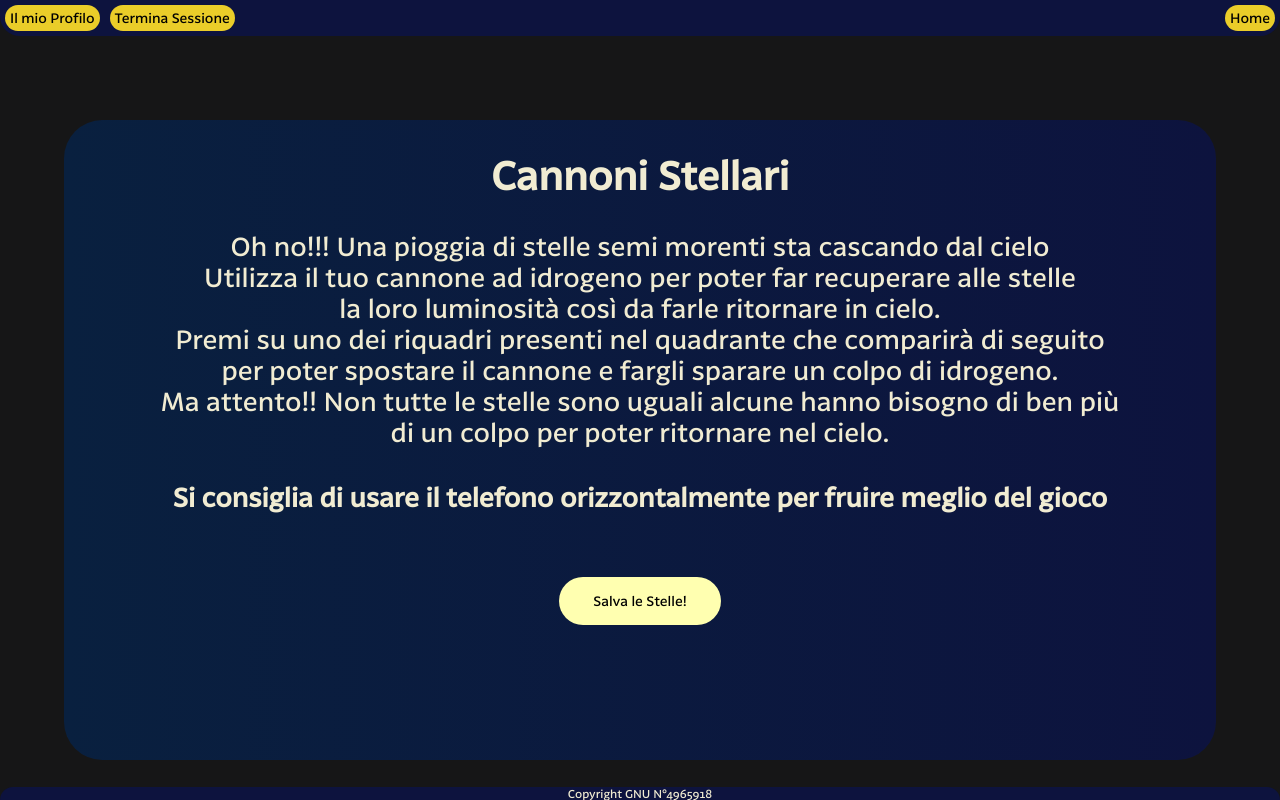
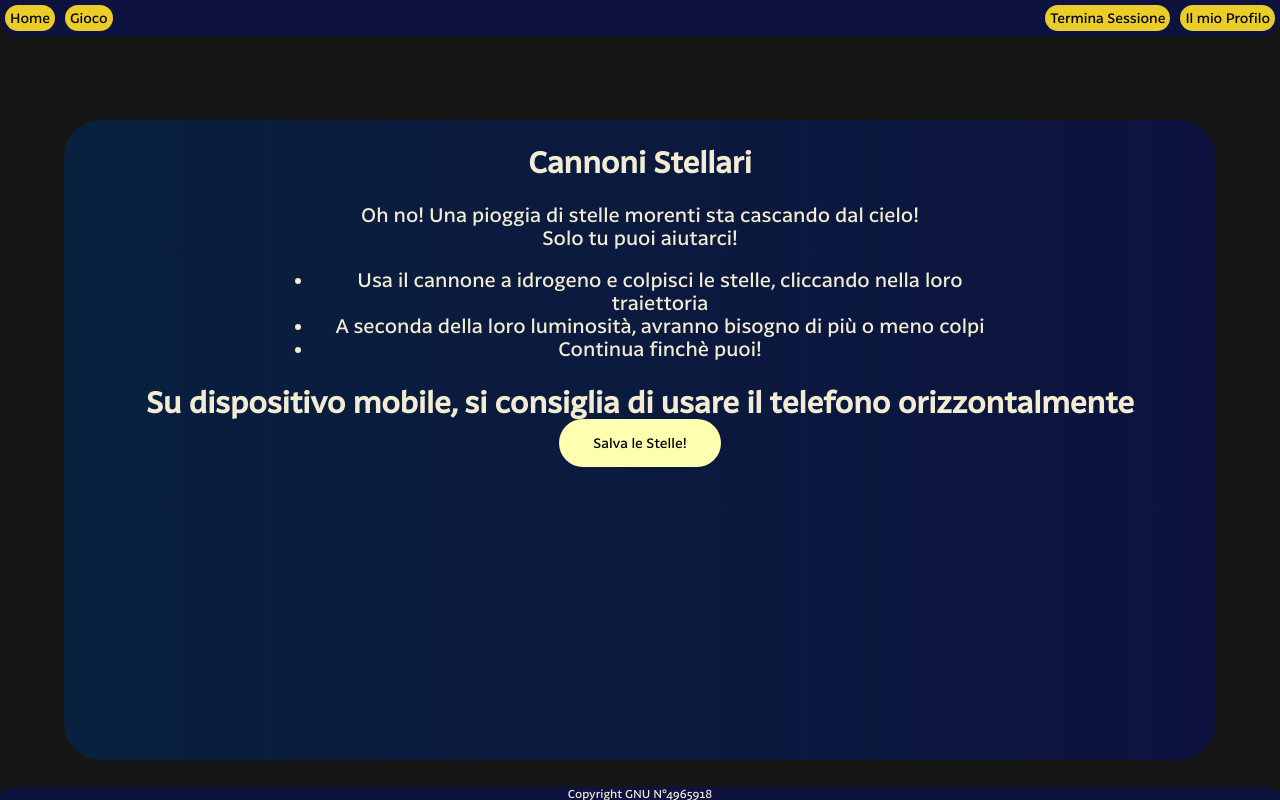
Before and after one commit to InKeaton/SAW_STARS, a PHP site: page /game/game.php in a window 1280 px wide. Run offline with PHP 8.4, Linux system fonts and the light colour scheme; the visitor is signed in with stand-in values (Sample User, id 1).

Commit message:
minor fixes

```diff
--- a/public_html/_modules/adNavbar.php
+++ b/public_html/_modules/adNavbar.php
@@ -1,4 +1,4 @@
 <nav class="navbar">
-    <button class="navbar_right" onclick="location.href='../adminHome.php';">          Home</button>
-    <button class="navbar_left"  onclick="location.href='../../auth/logout.php';">     Termina Sessione</button>
+    <button class="navbar_left" onclick="location.href='../adminHome.php';">          Home</button>
+    <button class="navbar_right"  onclick="location.href='../../auth/logout.php';">     Termina Sessione</button>
 </nav><br>
--- a/public_html/_modules/navbar.php
+++ b/public_html/_modules/navbar.php
@@ -6,9 +6,10 @@
             echo("<button class=\"navbar_right\" onclick=\"location.href='../auth/registration.php';\">    Registrati</button>");
         }
         else {
-            echo("<button class=\"navbar_right\" onclick=\"location.href='../profile/home.php';\">       Home</button>");
-            echo("<button class=\"navbar_left\"  onclick=\"location.href='../profile/show_profile.php';\">   Il mio Profilo</button>");
-            echo("<button class=\"navbar_left\"  onclick=\"location.href='../auth/logout.php';\">     Termina Sessione</button>");
+            echo("<button class=\"navbar_left\" onclick=\"location.href='../profile/home.php';\">       Home</button>");
+            echo("<button class=\"navbar_left\" onclick=\"location.href='../game/game.php';\">       Gioco</button>");
+            echo("<button class=\"navbar_right\"  onclick=\"location.href='../profile/show_profile.php';\">   Il mio Profilo</button>");
+            echo("<button class=\"navbar_right\"  onclick=\"location.href='../auth/logout.php';\">     Termina Sessione</button>");
         }
     ?>
 </nav><br>
--- a/public_html/_resources/style/landscape/game.css
+++ b/public_html/_resources/style/landscape/game.css
@@ -42,6 +42,11 @@
     left: 6vw;
 }
 
+ul {
+    width: 60%;
+    margin: auto;
+}
+
 img {
     pointer-events: none;
     -moz-user-select: -moz-none;
@@ -72,7 +77,7 @@ img {
     height: 80vh;
     top: 15vh;
     left: 5vw;
-    font-size: 2vw;
+    font-size: 1.5vw;
     background: linear-gradient(to right,
                                 #09203f 0%,
                                 var(--main-bg) 100%);
--- a/public_html/_resources/style/portrait/commons.css
+++ b/public_html/_resources/style/portrait/commons.css
@@ -108,11 +108,10 @@ footer {
     left: 50%;
     transform: translate(-50%, -50%);
     background-color: white;
-    padding: 2vw 3vw;
-    width: 30vw;
-    border-radius: 0.5vw;
+    padding: 1rem 1.5rem;
+    width: 24rem;
+    border-radius: 0.5rem;
 }
-
 
 
 .show-modal {
--- a/public_html/game/game.php
+++ b/public_html/game/game.php
@@ -24,15 +24,15 @@
             <section id = "intro">
                 <h1>Cannoni Stellari</h1>
                 <p>
-                    Oh no!!! Una pioggia di stelle semi morenti sta cascando dal cielo <br>
-                    Utilizza il tuo cannone ad idrogeno per poter far recuperare alle stelle <br>
-                    la loro luminosità così da farle ritornare in cielo. </br>
-                    Premi su uno dei riquadri presenti nel quadrante che comparirà di seguito <br>
-                    per poter spostare il cannone e fargli sparare un colpo di idrogeno. <br>
-                    Ma attento!! Non tutte le stelle sono uguali alcune hanno bisogno di ben più <br>
-                    di un colpo per poter ritornare nel cielo. <br>
+                    Oh no! Una pioggia di stelle morenti sta cascando dal cielo!<br>
+                    Solo tu puoi aiutarci!<br>
+                    <ul>
+                        <li>Usa il cannone a idrogeno e colpisci le stelle, cliccando nella loro traiettoria</li>
+                        <li>A seconda della loro luminosità, avranno bisogno di più o meno colpi</li>
+                        <li>Continua finchè puoi!</li>
+                    </ul>
                 </p>
-                <h4>Si consiglia di usare il telefono orizzontalmente per fruire meglio del gioco</h4><br>
+                <h2><b>Su dispositivo mobile, si consiglia di usare il telefono orizzontalmente</b><br>
                 <input type="submit" id="introButton" value = "Salva le Stelle!" onclick="Start">
             </section>
         </div>
--- a/public_html/index.php
+++ b/public_html/index.php
@@ -10,9 +10,9 @@
 
     <body>
         <nav class="navbar">
-            <button class="navbar_right" onclick="location.href='profile/home.php';">         Home</button>
-            <button class="navbar_left"  onclick="location.href='auth/login.php';">           Accedi</button>
-            <button class="navbar_left"  onclick="location.href='auth/registration.php';">    Registrati</button>
+            <button class="navbar_left" onclick="location.href='profile/home.php';">         Home</button>
+            <button class="navbar_right"  onclick="location.href='auth/login.php';">           Accedi</button>
+            <button class="navbar_right"  onclick="location.href='auth/registration.php';">    Registrati</button>
         </nav><br>
 
         <header class="logo">
```
